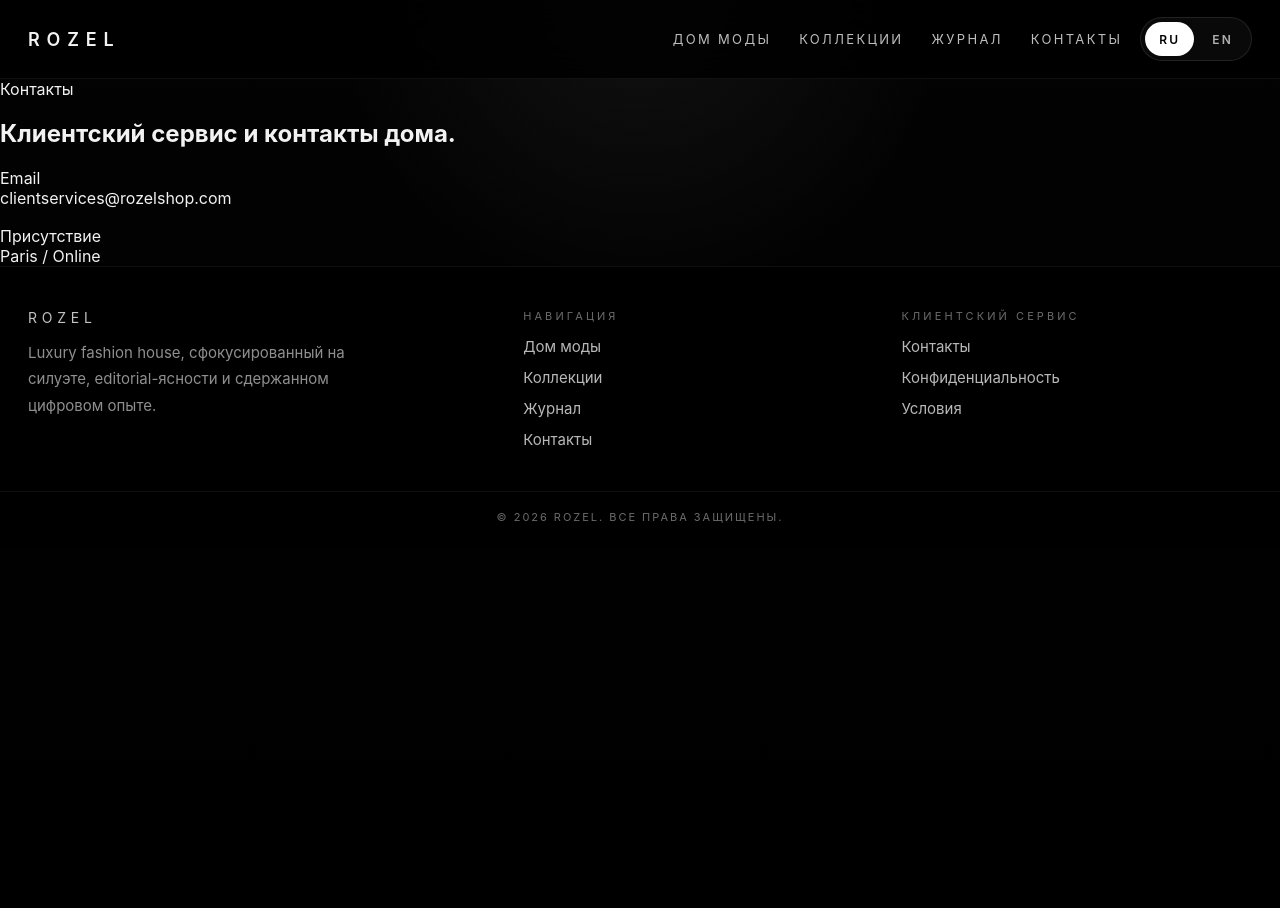
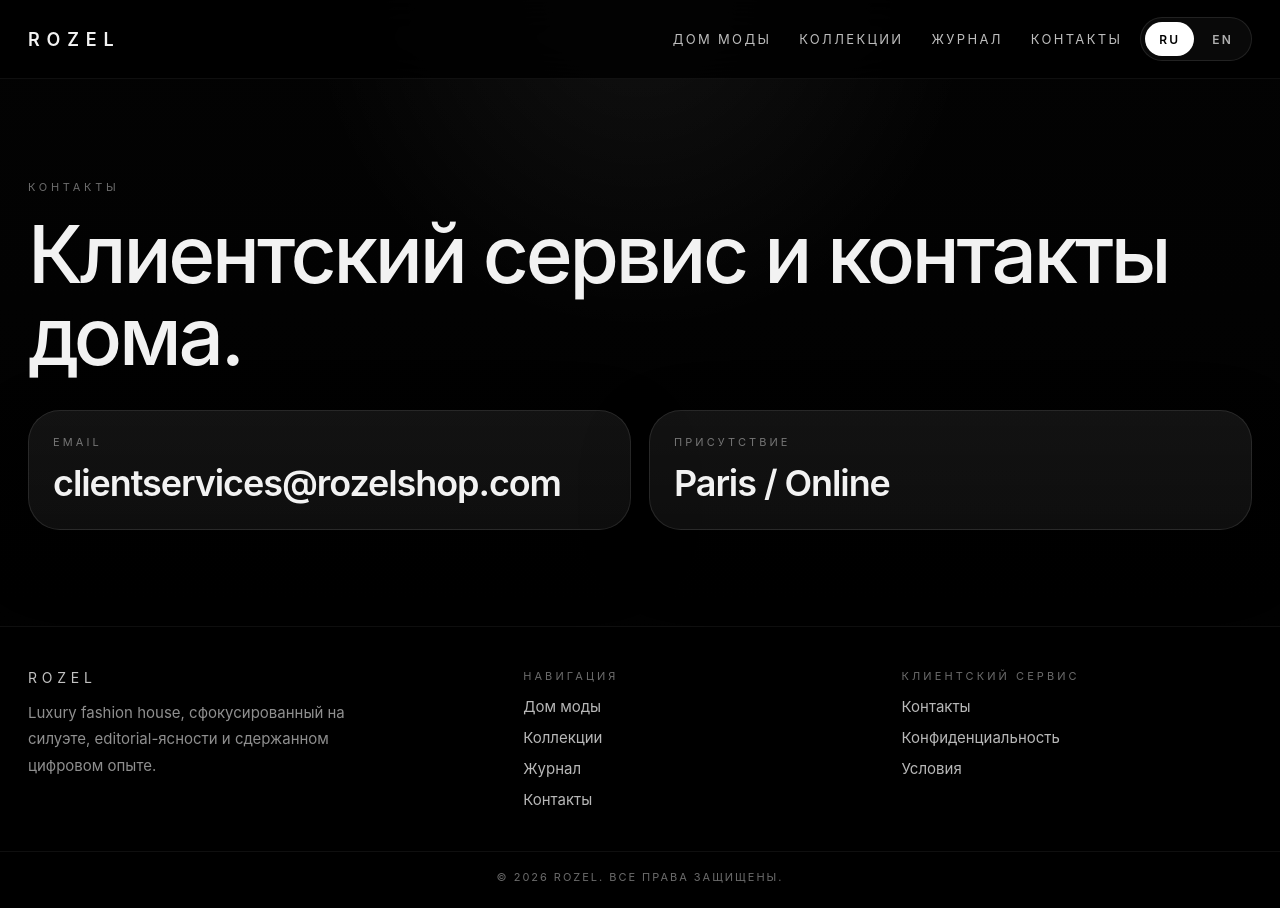
Before and after one commit to mtronda21vekby-stack/rozelshop.com, a Next.js app in the folder apps/web/: page /contact in a window 1280 px wide. Before the commit the page ends 800 px from the top, so only its background shows below. Built offline with nearby package versions, Linux system fonts and the light colour scheme.

Commit message:
Update page.tsx

```diff
--- a/apps/web/src/app/contact/page.tsx
+++ b/apps/web/src/app/contact/page.tsx
@@ -4,34 +4,21 @@ export default function ContactPage() {
   const siteData = getSiteContent('ru');
 
   return (
-    <section className="bg-black text-white">
-      <div className="mx-auto max-w-5xl px-6 py-20">
-        <div className="text-xs uppercase tracking-[0.34em] text-white/42">
-          {siteData.contactPage.eyebrow}
-        </div>
+    <section className="page-section">
+      <div className="container">
+        <div className="eyebrow">{siteData.contactPage.eyebrow}</div>
+        <h1 className="page-title">{siteData.contactPage.title}</h1>
 
-        <h1 className="mt-4 text-4xl font-medium md:text-6xl">
-          {siteData.contactPage.title}
-        </h1>
+        <div className="contact-grid" style={{ marginTop: 34 }}>
+          <article className="card contact-card">
+            <div className="card__label">{siteData.contactPage.emailLabel}</div>
+            <div className="contact-card__value">{siteData.contactPage.email}</div>
+          </article>
 
-        <div className="mt-12 grid gap-6 md:grid-cols-2">
-          <div className="rounded-[2rem] border border-white/10 bg-white/[0.02] p-6">
-            <div className="text-xs uppercase tracking-[0.28em] text-white/40">
-              {siteData.contactPage.emailLabel}
-            </div>
-            <div className="mt-4 text-2xl font-medium">
-              {siteData.contactPage.email}
-            </div>
-          </div>
-
-          <div className="rounded-[2rem] border border-white/10 bg-white/[0.02] p-6">
-            <div className="text-xs uppercase tracking-[0.28em] text-white/40">
-              {siteData.contactPage.presenceLabel}
-            </div>
-            <div className="mt-4 text-2xl font-medium">
-              {siteData.contactPage.city}
-            </div>
-          </div>
+          <article className="card contact-card">
+            <div className="card__label">{siteData.contactPage.presenceLabel}</div>
+            <div className="contact-card__value">{siteData.contactPage.city}</div>
+          </article>
         </div>
       </div>
     </section>
```
